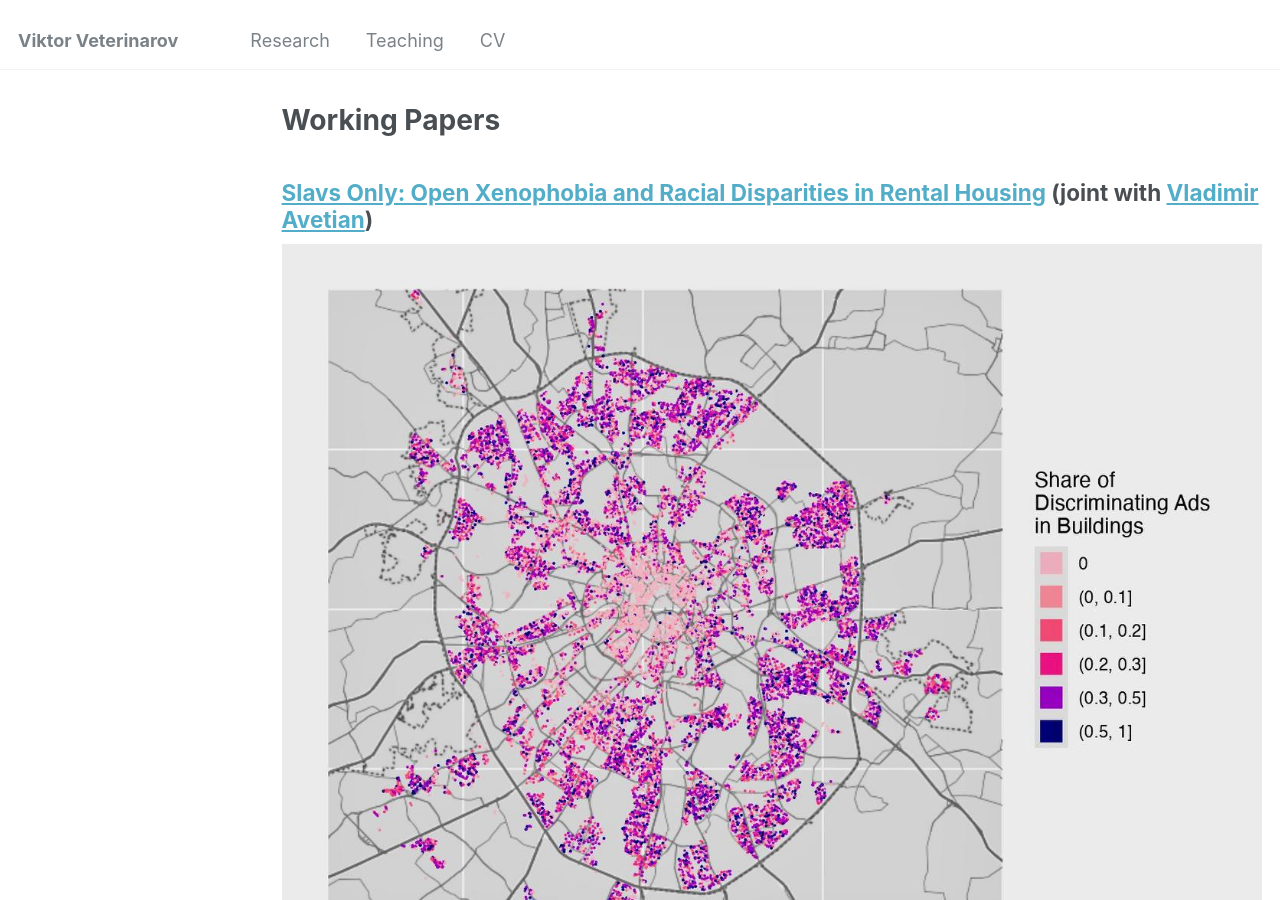
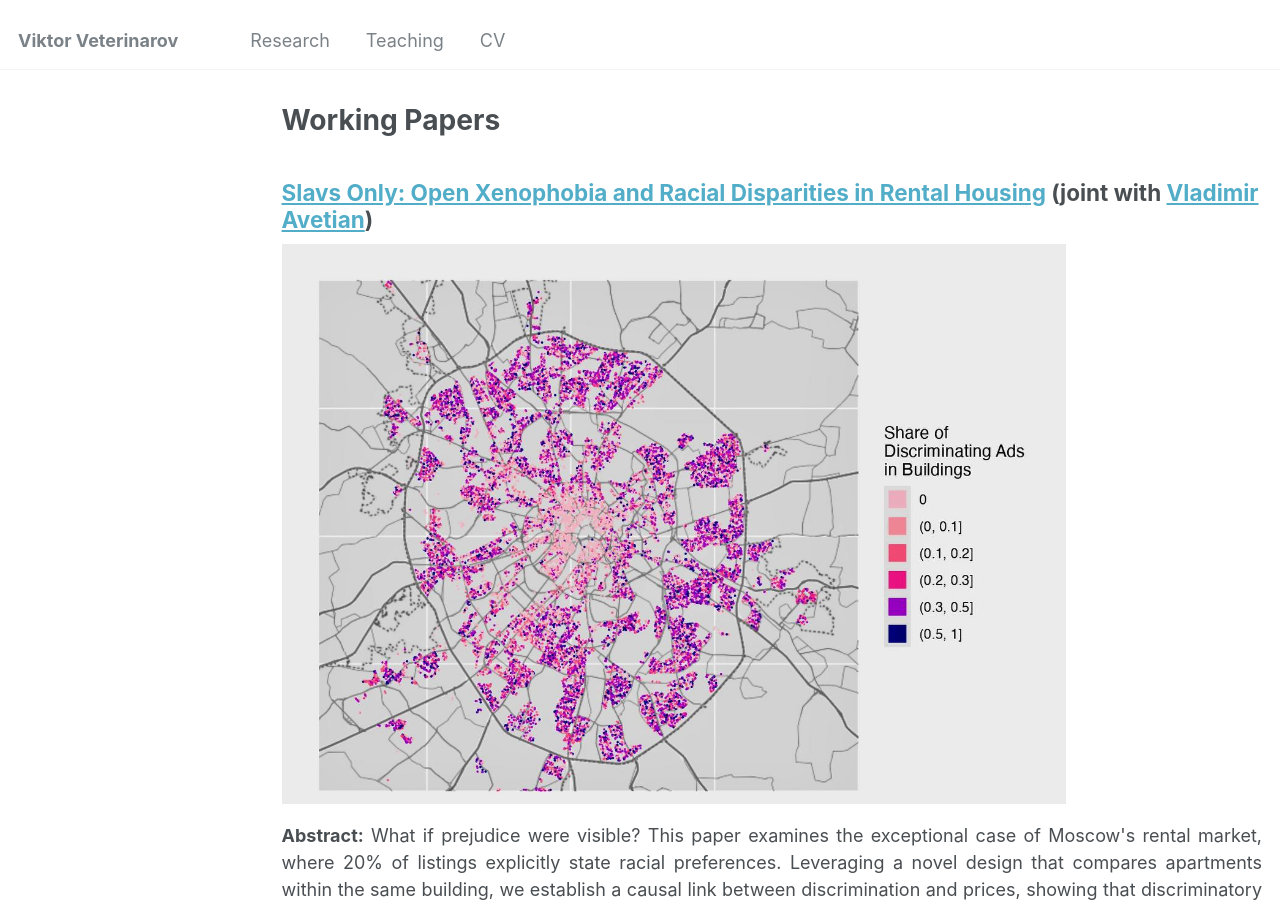
Before and after one commit to viktorveterinarov/viktorveterinarov.github.io, a Jekyll site: the page built from _pages/publications.md, in a window 1280 px wide and 900 px high. Built offline with Jekyll 4.4.1, drawn with Linux system fonts in a browser that asks for light colours.

Commit message:
Update publications.md

```diff
--- a/_pages/publications.md
+++ b/_pages/publications.md
@@ -11,9 +11,9 @@
 -----
 
 <div class="research-paper-section">
-  <img src="/images/map_dots_cat.jpg" alt="Viktor" class="responsive-image">
+  <img src="/images/map_dots_cat.jpg" alt="Viktor" class="responsive-image" width="80%">
   <div class="responsive-text">
-    <p align="justify"><b>Abstract:</b> What if prejudice were visible? This paper examines the exceptional case of Moscow's rental market, where 20% of listings explicitly state racial preferences. Leveraging a novel design that compares apartments within the same building, we establish a causal link between discrimination and prices, showing that discriminatory apartments are 4% cheaper. A correspondence experiment shows that overt and subtle forms of discrimination coexist and act as complements. The total level of discrimination matches the highest observed in the most discriminatory areas of the United States. By exposing typically hidden preferences, these findings provide rare insights into how discrimination distorts housing prices.</p>
+    <p align="justify" width="80%"><b>Abstract:</b> What if prejudice were visible? This paper examines the exceptional case of Moscow's rental market, where 20% of listings explicitly state racial preferences. Leveraging a novel design that compares apartments within the same building, we establish a causal link between discrimination and prices, showing that discriminatory apartments are 4% cheaper. A correspondence experiment shows that overt and subtle forms of discrimination coexist and act as complements. The total level of discrimination matches the highest observed in the most discriminatory areas of the United States. By exposing typically hidden preferences, these findings provide rare insights into how discrimination distorts housing prices.</p>
   </div>
 </div>
 
```
